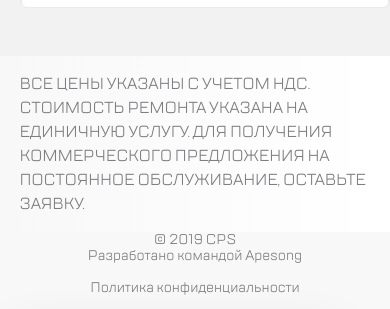
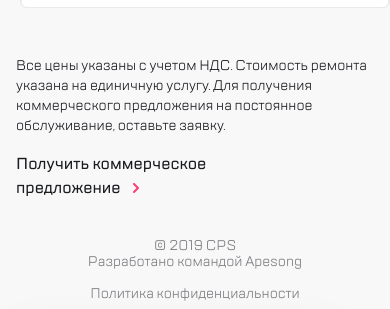
Before and after one commit to ArturNovikov/CPS1.6, a website built with webpack: page src/index.html in a window 390 px wide. Shown: the part 929-1238 px from the top of the page. Built offline with nearby package versions, Linux system fonts and the light colour scheme; files whose address does not match are found by name.

Commit message:
запилил "коммерческое предложение"

```diff
--- a/src/index.html
+++ b/src/index.html
@@ -337,7 +337,7 @@
           <!-- вторая секция -->
           <div class="services__types types">
             <div class="types__wrapper container container__menu swiper-types">
-            <ul class="types__menu services__menu swiper-wrapper-types ">
+              <ul class="types__menu services__menu swiper-wrapper-types">
                 <li class="types__element services__element swiper-slide-types">
                   <button class="btn services__button" type="button">
                     <img
@@ -516,7 +516,7 @@
 
           <div class="services__types types">
             <div class="types__wrapper container container__menu swiper-types">
-            <ul class="types__menu services__menu swiper-wrapper-types ">
+              <ul class="types__menu services__menu swiper-wrapper-types">
                 <li class="types__element services__element swiper-slide-types">
                   <button class="btn services__button" type="button">
                     <img
@@ -601,15 +601,35 @@
         </section>
         <section class="services">
           <!-- prices  -->
-        <section class="services commercial proposal">
-          <h2 class="services__title">Все цены указаны с учетом НДС. Стоимость ремонта указана на единичную услугу. Для получения коммерческого предложения на постоянное обслуживание, оставьте заявку.</h2>
+          <div class="services__proposal">
+            <p class="servises__proposal-text">
+              Все цены указаны с учетом НДС. Стоимость ремонта указана на
+              единичную услугу. Для получения коммерческого предложения на
+              постоянное обслуживание, оставьте заявку.
+            </p>
+            <button class="btn services__proposal-button" type="button"
+              >Получить коммерческое предложение
+              <img
+                class="services__proposal-svg"
+                src="./img/all1.6/proposalArrow.svg"
+                alt="button proposal"
+              />
+            </button>
+          </div>
         </section>
       </main>
       <footer class="footer">
-        <p class="footer__item copyright">© 2019 CPS <br>
-          Разработано командой Apesong</p>
-        <p class="footer__item confidential-politics">Политика конфиденциальности</p>
-        <p class="footer__item not-oferta">Информация, размещенная на данной странице, не является публичной офертой</p>
+        <p class="footer__item copyright"
+          >© 2019 CPS <br />
+          Разработано командой Apesong</p
+        >
+        <p class="footer__item confidential-politics"
+          >Политика конфиденциальности</p
+        >
+        <p class="footer__item not-oferta"
+          >Информация, размещенная на данной странице, не является публичной
+          офертой</p
+        >
       </footer>
       <!-- aside -->
       <div class="aside-menu">
--- a/src/scss/blocks/cps1.5.scss
+++ b/src/scss/blocks/cps1.5.scss
@@ -55,12 +55,12 @@ btn,
 
 .services,
 .services__types {
-  background: #f2f2f2;
+  background: $back-ground-main-color;
 }
 
 .services__menu {
   display: flex;
-  background: #f2f2f2;
+  background: $back-ground-main-color;
   flex-wrap: wrap;
   gap: 16px 2.9415%;
   padding-top: 24px;
@@ -111,7 +111,7 @@ btn,
   padding-left: 32px;
   padding-top: 24px;
   padding-bottom: 34px;
-  background-color: #f2f2f2;
+  background-color: $back-ground-main-color;
   white-space: nowrap;
 }
 
--- a/src/scss/blocks/footer.scss
+++ b/src/scss/blocks/footer.scss
@@ -1,6 +1,6 @@
 .footer {
   @include flexible(flex, space-between, center, row);
-  @include font-style(TT Lakes, 14px, 16px, normal, $font-color-gray);
+  @include font-style(TT Lakes, 14px, 16px, normal, 0.2px, $font-color-gray);
   background-color: $back-ground-main-color;
   padding-left: 32px;
   .copyright {
--- a/src/scss/blocks/media_request.scss
+++ b/src/scss/blocks/media_request.scss
@@ -51,6 +51,10 @@
       padding-right: 24px;
     }
   }
+  .services__proposal {
+    margin-right: 42.06%;
+    padding-left: 24px;
+  }
 }
 @media (min-width: 320px) and (max-width: 767px) {
   .footer {
@@ -59,4 +63,12 @@
     row-gap: 16px;
     text-align: center;
   }
+  .services__proposal {
+    margin-right: 5%;
+    padding-left: 16px;
+    .services__proposal-button {
+      max-width: 192px;
+      text-align: start;
+    }
+  }
 }
--- a/src/scss/blocks/mixins.scss
+++ b/src/scss/blocks/mixins.scss
@@ -5,7 +5,7 @@
   flex-direction: $direction;
 }
 
-@mixin font-style($family, $size, $height, $weight, $color) {
+@mixin font-style($family, $size, $height, $weight, $spacing, $color) {
   font-family: $family;
   font-size: $size;
   line-height: $height;
--- /dev/null
+++ b/src/scss/blocks/services__proposal.scss
@@ -0,0 +1,17 @@
+.services__proposal {
+  @include flexible(flex, flex-start, flex-start, column);
+  row-gap: 16px;
+  margin-right: 46.77%;
+  height: 182px;
+  background-color: $back-ground-main-color;
+  padding-left: 32px;
+  .servises__proposal-text {
+    @include font-style(TT lakes, 14px, 20px, normal, 0.2px, $font-color-black);
+  }
+  .services__proposal-button {
+    @include font-style(TT lakes, 16px, 24px, 500, -0.2px, $font-color-black);
+    .services__proposal-svg {
+      padding-left: 9.4px;
+    }
+  }
+}
--- a/src/scss/style.scss
+++ b/src/scss/style.scss
@@ -8,6 +8,7 @@
 @import './blocks/cps1.4.scss';
 @import './blocks/cps1.5.scss';
 @import './blocks/types.scss';
+@import './blocks/services__proposal.scss';
 @import './blocks/footer.scss';
 
 @import './blocks/media_request.scss';
```
Also changed, not shown: src/img/all1.6/proposalArrow.svg (added). Lines whose indentation alone changed are shown as unchanged.
